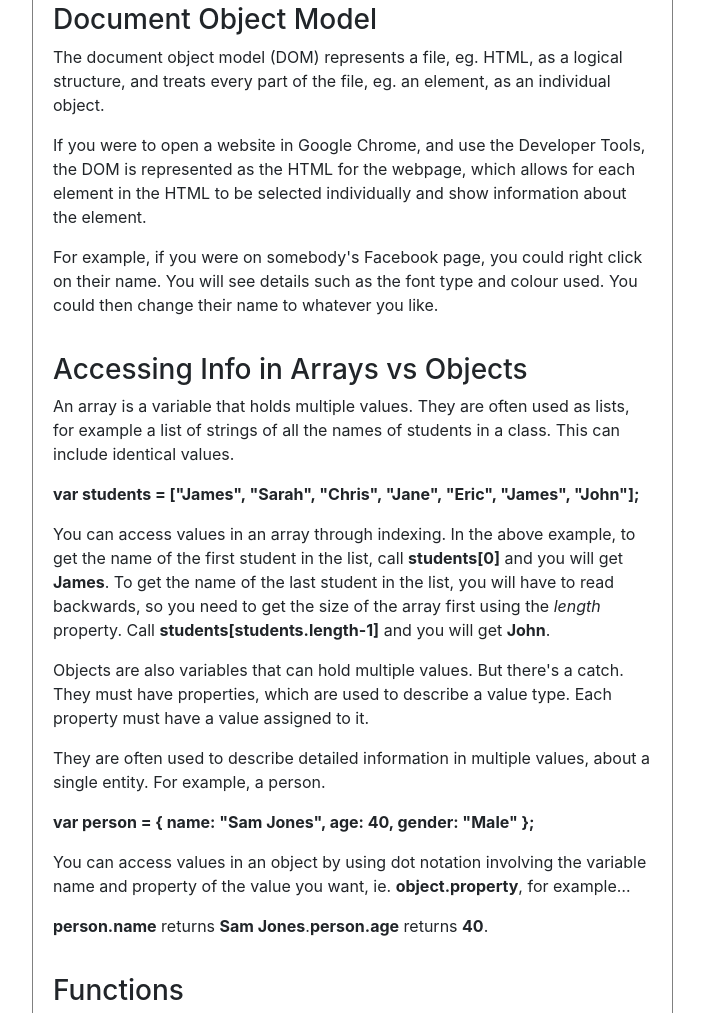
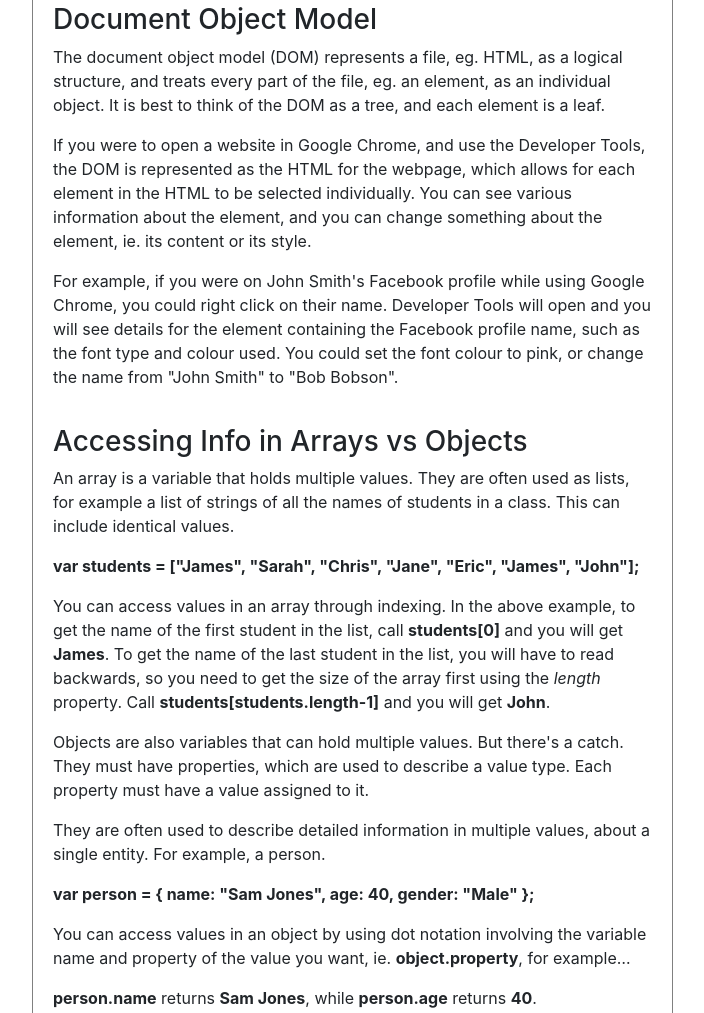
Before and after one commit to rlyhan/rlyhan.github.io, a plain HTML site: page blog/sprint3-technical.html in a window 1280 px wide. Shown: the part 918-1931 px from the top of the page, without its empty margins (287-991 px from the left). Drawn offline with Linux system fonts and the light colour scheme.

Commit message:
Updated sprint 3 blog entry

```diff
--- a/blog/sprint3-technical.html
+++ b/blog/sprint3-technical.html
@@ -39,9 +39,9 @@
             </div>
             <div class="row">
               <h3>Document Object Model</h3>
-              <p>The document object model (DOM) represents a file, eg. HTML, as a logical structure, and treats every part of the file, eg. an element, as an individual object.</p>
-              <p>If you were to open a website in Google Chrome, and use the Developer Tools, the DOM is represented as the HTML for the webpage, which allows for each element in the HTML to be selected individually and show information about the element.</p>
-              <p>For example, if you were on somebody's Facebook page, you could right click on their name. You will see details such as the font type and colour used. You could then change their name to whatever you like.</p>
+              <p>The document object model (DOM) represents a file, eg. HTML, as a logical structure, and treats every part of the file, eg. an element, as an individual object. It is best to think of the DOM as a tree, and each element is a leaf.</p>
+              <p>If you were to open a website in Google Chrome, and use the Developer Tools, the DOM is represented as the HTML for the webpage, which allows for each element in the HTML to be selected individually. You can see various information about the element, and you can change something about the element, ie. its content or its style.</p>
+              <p>For example, if you were on John Smith's Facebook profile while using Google Chrome, you could right click on their name. Developer Tools will open and you will see details for the element containing the Facebook profile name, such as the font type and colour used. You could set the font colour to pink, or change the name from "John Smith" to "Bob Bobson".</p>
             </div>
             <div class="row">
               <h3>Accessing Info in Arrays vs Objects</h3>
@@ -52,8 +52,7 @@
               <p>They are often used to describe detailed information in multiple values, about a single entity. For example, a person.</p>
               <p><strong>var person = { name: "Sam Jones", age: 40, gender: "Male" };</strong></p>
               <p>You can access values in an object by using dot notation involving the variable name and property of the value you want, ie. <strong>object.property</strong>, for example…</p>
-              <p><strong>person.name</strong> returns <strong>Sam Jones</strong>.</p>
-              <p><strong>person.age</strong> returns <strong>40</strong>.</p>
+              <p><strong>person.name</strong> returns <strong>Sam Jones</strong>, while <strong>person.age</strong> returns <strong>40</strong>.</p>
             </div>
             <div class="row">
               <h3>Functions</h3>
@@ -62,7 +61,7 @@
               <div class="card border-primary mx-auto mb-3">
                 <img src="../images/html-css-js/fig-1.png" class="card-img-top" alt="..." style="padding: 10px 10px 10px 10px;">
                 <div class="card-body">
-                  <p class="card-text">This outputs: Hello, Richard.</p>
+                  <p class="card-text">This displays an alert that says: Hello, Richard.</p>
                 </div>
               </div>
               <p>By creating functions, and naming them based on describing exactly what they do, you will make your code…</p>
```
